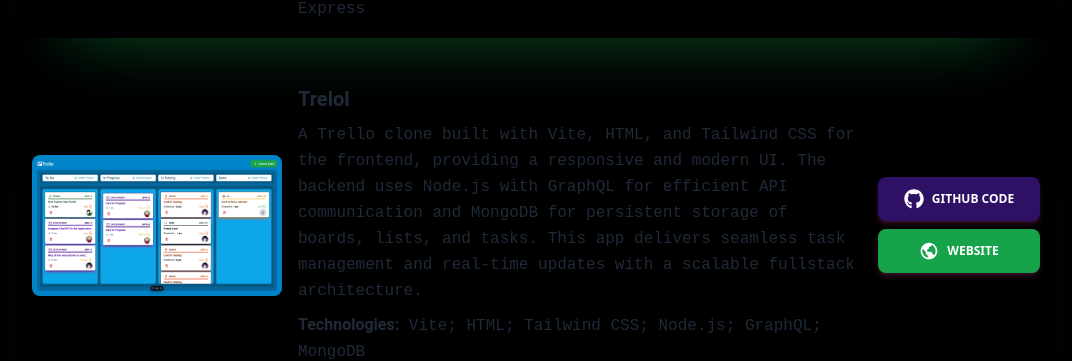
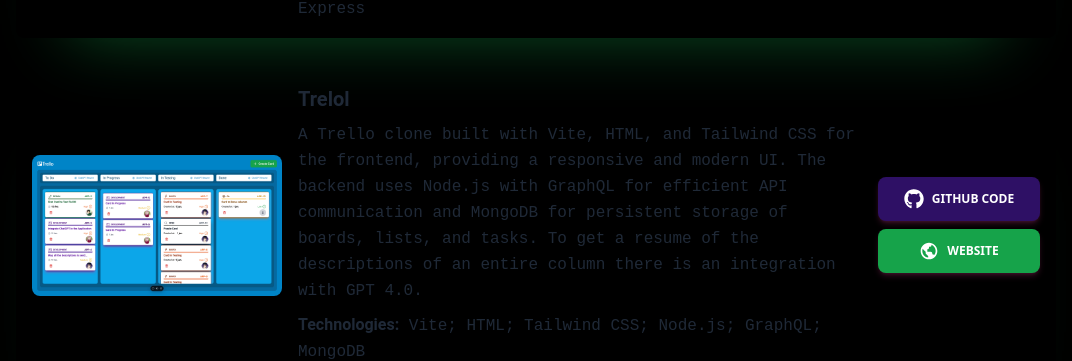
Before and after one commit to Brunoa94/dev-bruno-afonso, a React (Create React App) app: page / in a window 1280 px wide. Shown: the part 2519-2880 px from the top of the page, without its empty margins (104-1176 px from the left). Built offline with nearby package versions, Linux system fonts and the light colour scheme.

Commit message:
GPT reference

```diff
--- a/src/components/projects.js
+++ b/src/components/projects.js
@@ -16,7 +16,7 @@
           "https://en.aptoide.com", true, "left")}
           {ProjectCard("Trelol",
           "/projects/trello.png",
-          "A Trello clone built with Vite, HTML, and Tailwind CSS for the frontend, providing a responsive and modern UI. The backend uses Node.js with GraphQL for efficient API communication and MongoDB for persistent storage of boards, lists, and tasks. This app delivers seamless task management and real-time updates with a scalable fullstack architecture.",
+          "A Trello clone built with Vite, HTML, and Tailwind CSS for the frontend, providing a responsive and modern UI. The backend uses Node.js with GraphQL for efficient API communication and MongoDB for persistent storage of boards, lists, and tasks. To get a resume of the descriptions of an entire column there is an integration with GPT 4.0.",
           "Vite; HTML; Tailwind CSS; Node.js; GraphQL; MongoDB",
           "https://github.com/Brunoa94/trello_dashboard_front",
           "https://trello-dashboard-front-gb1k.vercel.app/", false, "right")}
```
